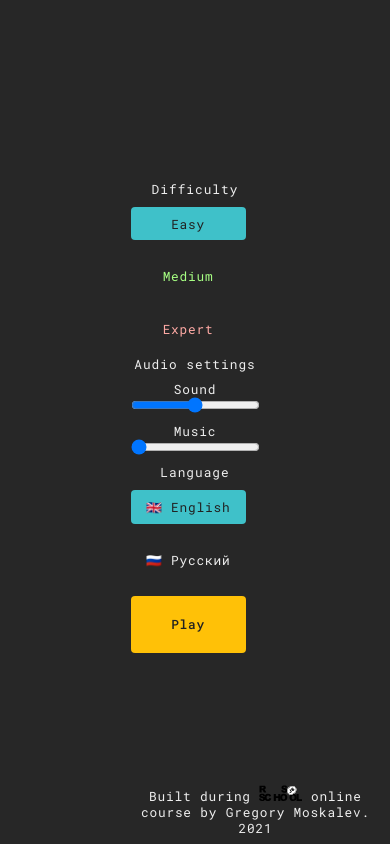
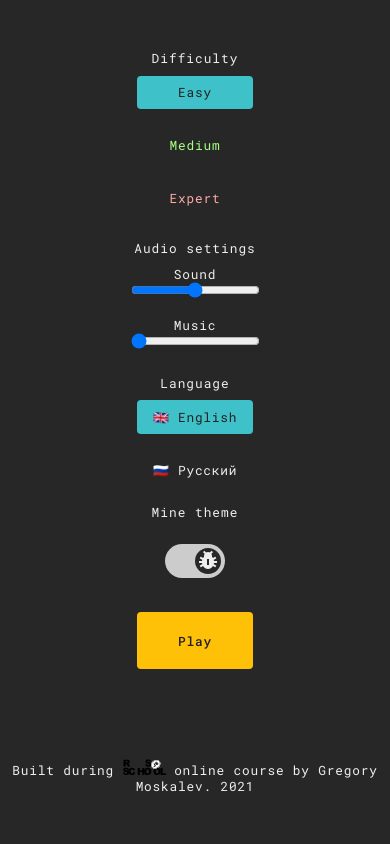
Before and after one commit to GregoryMoskalev/react-game, a React (Create React App) app in the folder react-game/: page /settings in a window 390 px wide. Built offline with nearby package versions, Linux system fonts and the light colour scheme.

Commit message:
feat: settings

```diff
--- a/react-game/src/components/App/App.scss
+++ b/react-game/src/components/App/App.scss
@@ -2,4 +2,5 @@
   display: flex;
   flex-direction: column;
   text-align: center;
+  align-items: center;
 }
--- a/react-game/src/components/App/App.tsx
+++ b/react-game/src/components/App/App.tsx
@@ -5,6 +5,7 @@ import Board from '../Board/Board';
 import Footer from '../Footer/Footer';
 import useStateAndLS from '../../hooks/useStateAndLS';
 import { LanguageProvider } from '../../contexts/LanguageContext';
+import { MineProvider } from '../../contexts/MineThemeContext';
 import './App.scss';
 
 const changeDifficulty = (difficulty: number) => {
@@ -56,6 +57,7 @@ const App: React.FC = () => {
   };
 
   return (
+    <MineProvider>
       <LanguageProvider>
         <div className="App">
           <Switch>
@@ -87,6 +89,7 @@ const App: React.FC = () => {
           <Footer />
         </div>
       </LanguageProvider>
+    </MineProvider>
   );
 };
 
--- a/react-game/src/components/Cell/Cell.scss
+++ b/react-game/src/components/Cell/Cell.scss
@@ -16,6 +16,10 @@
   & .Flag {
     width: 3rem;
     height: 3rem;
+  }
+
+  & .Bug {
+    padding-top: .2rem;
   }
 
   &:hover:not(.Cell-open) {
--- a/react-game/src/components/Cell/Cell.tsx
+++ b/react-game/src/components/Cell/Cell.tsx
@@ -1,4 +1,5 @@
-import React from 'react';
+import React, { useContext } from 'react';
+import { MineThemeContext } from '../../contexts/MineThemeContext';
 import { TileProps } from '../../utils/utils';
 import './Cell.scss';
 
@@ -9,7 +10,12 @@ interface CellProps {
 }
 
 const Bug: React.FC<{ open: boolean | string | number }> = (props) => {
-  return <div className={props.open ? 'material-icons Bug' : 'Bug'}>pest_control</div>;
+  const MineTheme = useContext(MineThemeContext);
+  return (
+    <div className={props.open ? 'material-icons Bug' : 'Bug'}>
+      {MineTheme.mine === 'bug' ? 'pest_control' : 'coronavirus'}
+    </div>
+  );
 };
 
 export const Flag: React.FC<{ flag: boolean | string | number }> = (props) => {
--- a/react-game/src/components/Footer/Footer.scss
+++ b/react-game/src/components/Footer/Footer.scss
@@ -6,3 +6,10 @@
 .rs-logo {
   height: 2rem;
 }
+
+@media screen and (max-height: 1020px) {
+  .Footer {
+    position: inherit;
+    margin-top: 10rem;
+  }
+}
--- a/react-game/src/components/GameSettings/GameSettings.scss
+++ b/react-game/src/components/GameSettings/GameSettings.scss
@@ -8,6 +8,29 @@
   display: flex;
   flex-direction: column;
 }
+
+.difficulty,
+.volume,
+.language {
+  margin: 3rem;
+}
+
+@media screen and (max-width: 1020px) {
+  .difficulty,
+  .volume,
+  .language {
+    margin: 2rem;
+  }
+}
+
+@media screen and (max-height: 1020px) {
+  .difficulty,
+  .volume,
+  .language {
+    margin: 1rem;
+  }
+}
+
 .radio-label {
   display: flex;
   justify-content: center;
@@ -102,3 +125,68 @@
     transform: translateY(2px);
   }
 }
+
+/* The switch - the box around the slider */
+.switch {
+  position: relative;
+  display: inline-block;
+  width: 60px;
+  height: 34px;
+  margin: 3rem auto;
+}
+
+/* Hide default HTML checkbox */
+.switch input {
+  opacity: 0;
+  width: 0;
+  height: 0;
+}
+
+/* The slider */
+.slider {
+  position: absolute;
+  cursor: pointer;
+  top: 0;
+  left: 0;
+  right: 0;
+  bottom: 0;
+  background-color: #ccc;
+  -webkit-transition: .4s;
+  transition: .4s;
+}
+
+.slider:before {
+  position: absolute;
+  content: 'coronavirus';
+  height: 26px;
+  width: 26px;
+  left: 4px;
+  bottom: 4px;
+  background-color: $color-primary;
+  -webkit-transition: .4s;
+  transition: .4s;
+}
+
+input:checked + .slider {
+  background-color: #ccc;
+}
+
+input:focus + .slider {
+  box-shadow: 0 0 1px #ccc;
+}
+
+input:checked + .slider:before {
+  -webkit-transform: translateX(26px);
+  -ms-transform: translateX(26px);
+  transform: translateX(26px);
+  content: "pest_control";
+}
+
+/* Rounded sliders */
+.slider.round {
+  border-radius: 34px;
+}
+
+.slider.round:before {
+  border-radius: 50%;
+}
--- a/react-game/src/components/GameSettings/GameSettings.tsx
+++ b/react-game/src/components/GameSettings/GameSettings.tsx
@@ -3,6 +3,7 @@ import { Link } from 'react-router-dom';
 
 import languages from '../../languages/languages';
 import { LanguageContext } from '../../contexts/LanguageContext';
+import { MineThemeContext } from '../../contexts/MineThemeContext';
 import './GameSettings.scss';
 
 interface GameSettingsProps {
@@ -17,6 +18,7 @@ interface GameSettingsProps {
 
 const GameSettings: React.FC<GameSettingsProps> = (props) => {
   const langContext = useContext(LanguageContext);
+  const MineTheme = useContext(MineThemeContext);
 
   return (
     <React.Fragment>
@@ -66,7 +68,7 @@ const GameSettings: React.FC<GameSettingsProps> = (props) => {
           </label>
         </div>
       </div>
-      <div>
+      <div className="radio-group volume">
         <h4 className="settings-heading">{languages[langContext!.lang].audioSettings}</h4>
         <div
           className="sound-volume"
@@ -106,7 +108,7 @@ const GameSettings: React.FC<GameSettingsProps> = (props) => {
         onChange={(e: React.ChangeEvent<HTMLInputElement>) =>
           langContext!.changeLang(e.target.value)}
       >
-        <h4 className="settings-heading">Language</h4>
+        <h4 className="settings-heading">{languages[langContext!.lang].languageSettings}</h4>
         <div className="radio-button">
           <input
             defaultChecked={langContext!.lang === 'en'}
@@ -134,6 +136,15 @@ const GameSettings: React.FC<GameSettingsProps> = (props) => {
           </label>
         </div>
       </div>
+      <h4 className="settings-heading">{languages[langContext!.lang].mineTheme}</h4>
+      <label className="switch">
+        <input
+          defaultChecked={MineTheme.mine === 'bug'}
+          onChange={() => MineTheme.changeMineTheme()}
+          type="checkbox"
+        />
+        <span className="slider round material-icons" />
+      </label>
       <Link className="play-btn" to="/">
         {languages[langContext!.lang].playBtn}
       </Link>
--- a/react-game/src/contexts/LanguageContext.tsx
+++ b/react-game/src/contexts/LanguageContext.tsx
@@ -1,4 +1,5 @@
 import React, { createContext, useState } from 'react';
+import useStateAndLS from '../hooks/useStateAndLS';
 
 interface LangContextInterface {
   lang: string;
@@ -8,7 +9,7 @@ interface LangContextInterface {
 export const LanguageContext = createContext<LangContextInterface | null>(null);
 
 export const LanguageProvider = (props: any) => {
-  const [lang, setLang] = useState('en');
+  const [lang, setLang] = useStateAndLS('en', 'bugsweeper-lang');
 
   const changeLang = (lang: string) => {
     setLang(lang);
--- /dev/null
+++ b/react-game/src/contexts/MineThemeContext.tsx
@@ -0,0 +1,26 @@
+import React, { createContext, useState } from 'react';
+import useStateAndLS from '../hooks/useStateAndLS';
+
+interface MineThemeContextInterface {
+  mine: string;
+  changeMineTheme: () => void;
+}
+
+export const MineThemeContext = createContext<MineThemeContextInterface>({
+  mine: 'bug',
+  changeMineTheme: () => null,
+});
+
+export const MineProvider = (props: any) => {
+  const [mine, setMine] = useStateAndLS('bug', 'bugsweeper-mineTheme');
+
+  const changeMineTheme = () => {
+    setMine(mine === 'virus' ? 'bug' : 'virus');
+  };
+
+  return (
+    <MineThemeContext.Provider value={{ mine, changeMineTheme }}>
+      {props.children}
+    </MineThemeContext.Provider>
+  );
+};
--- a/react-game/src/index.scss
+++ b/react-game/src/index.scss
@@ -7,7 +7,7 @@
 }
 
 html {
-  width: 100%;
+  // width: 100%;
   height: 100%;
   font-size: 62.5%; // 10px/16px = 62.5% => 1rem = 10px
   font-family: 'Roboto Mono', monospace;
@@ -20,8 +20,7 @@ html {
 }
 
 body {
-  width: 100%;
-  min-height: 100%;
+  height: 100%;
   display: flex;
   flex-direction: column;
   justify-content: center;
--- a/react-game/src/languages/en.ts
+++ b/react-game/src/languages/en.ts
@@ -8,4 +8,6 @@ export default {
   soundVolume: 'Sound',
   musicVolume: 'Music',
   playBtn: 'Play',
+  mineTheme: 'Mine theme',
+  languageSettings: 'Language',
 };
--- a/react-game/src/languages/ru.ts
+++ b/react-game/src/languages/ru.ts
@@ -8,4 +8,6 @@ export default {
   soundVolume: 'Звук',
   musicVolume: 'Музыка',
   playBtn: 'Играть',
+  mineTheme: 'Вид мин',
+  languageSettings: 'Язык',
 };
```
Lines whose indentation alone changed are shown as unchanged.
